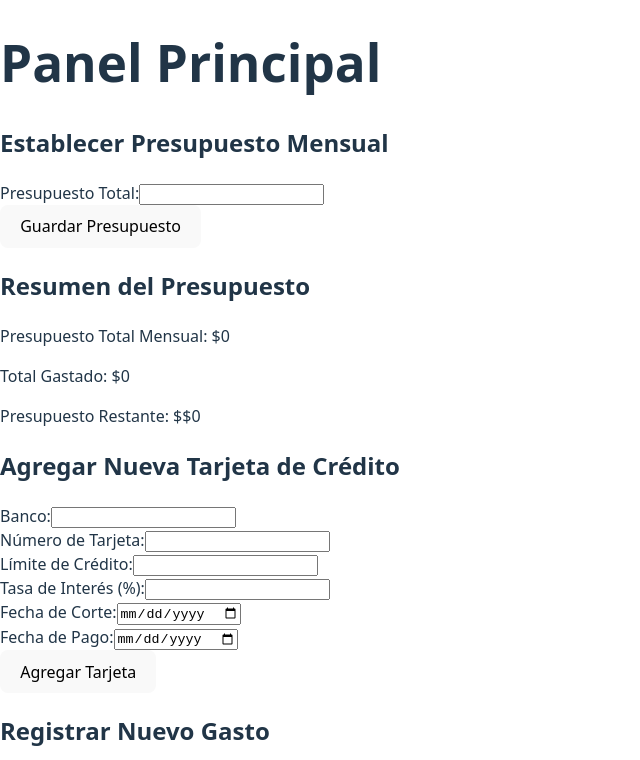
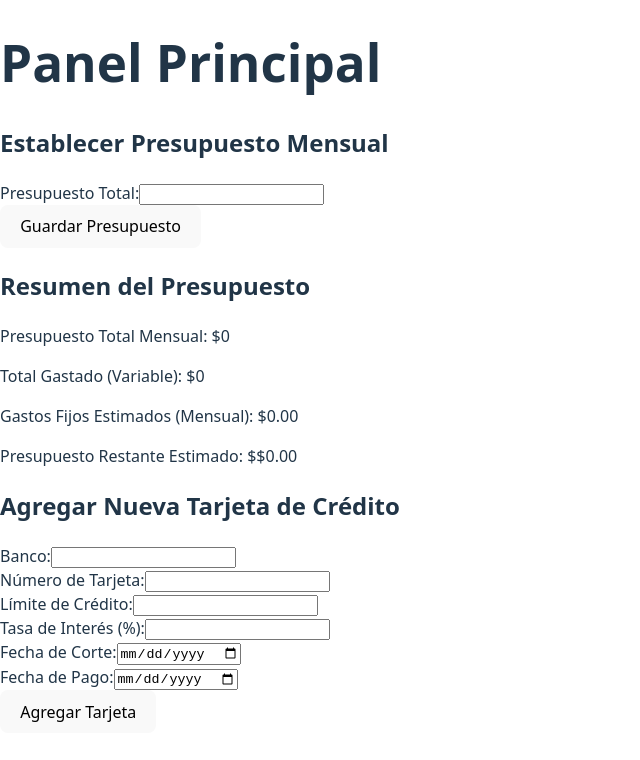
Before and after one commit to hecnavar/Finance_Control, a React (Vite) app: page / in a window 1280 px wide. Shown: the top 760 px of the page, without its empty margins (0-640 px from the left). Built offline with nearby package versions, Linux system fonts and the light colour scheme.

Commit message:
Feat: New frecuently for expenses created

```diff
--- a/src/App.jsx
+++ b/src/App.jsx
@@ -1,3 +1,4 @@
+// src/App.js
 import React, { useState, useEffect } from 'react';
 import HomePage from './pages/HomePage';
 
@@ -6,6 +7,7 @@ function App() {
   const [budget, setBudget] = useState({ total: 0 });
   const [expenses, setExpenses] = useState([]);
   const [totalExpenses, setTotalExpenses] = useState(0);
+  const [estimatedFixedExpenses, setEstimatedFixedExpenses] = useState(0); // Nuevo estado
 
   const addCreditCard = (newCard) => {
     setCreditCards([...creditCards, newCard]);
@@ -23,8 +25,34 @@ function App() {
     return expensesList.reduce((sum, expense) => sum + expense.amount, 0);
   };
 
+  const calculateEstimatedFixedExpenses = (expensesList) => {
+    let totalFixed = 0;
+    expensesList.forEach(expense => {
+      if (expense.isFixed && expense.amount && expense.frequency) {
+        switch (expense.frequency) {
+          case 'weekly':
+            totalFixed += expense.amount * (52 / 12);
+            break;
+          case 'biweekly':
+            totalFixed += expense.amount * (26 / 12);
+            break;
+          case 'monthly':
+            totalFixed += expense.amount;
+            break;
+          case 'bimonthly':
+              totalFixed += expense.amount / 2;
+              break;
+          default:
+            break;
+        }
+      }
+    });
+    return totalFixed;
+  };
+
   useEffect(() => {
     setTotalExpenses(calculateTotalExpenses(expenses));
+    setEstimatedFixedExpenses(calculateEstimatedFixedExpenses(expenses));
   }, [expenses]);
 
   return (
@@ -37,6 +65,7 @@ function App() {
         expenses={expenses}
         onAddExpense={addExpense}
         totalExpenses={totalExpenses}
+        estimatedFixedExpenses={estimatedFixedExpenses}
       />
     </div>
   );
--- a/src/components/AddExpenseForm.jsx
+++ b/src/components/AddExpenseForm.jsx
@@ -116,6 +116,7 @@ function AddExpenseForm({ onAddExpense, creditCards }) {
               <option value="monthly">Mensual</option>
               <option value="weekly">Semanal</option>
               <option value="biweekly">Quincenal</option>
+              <option value="bimonthly">Bimensual</option>
             </select>
           </div>
         )}
--- a/src/components/BudgetOverview.jsx
+++ b/src/components/BudgetOverview.jsx
@@ -1,14 +1,14 @@
 import React from 'react';
 
-function BudgetOverview({ budget, totalExpenses }) {
-  const remainingBudget = budget.total - totalExpenses;
-
+function BudgetOverview({ budget, totalExpenses, estimatedFixedExpenses }) {
+  const remainingBudget = budget.total - totalExpenses - estimatedFixedExpenses;
   return (
     <div>
       <h2>Resumen del Presupuesto</h2>
       <p>Presupuesto Total Mensual: ${budget.total}</p>
-      <p>Total Gastado: ${totalExpenses}</p>
-      <p>Presupuesto Restante: ${remainingBudget >= 0 ? `$${remainingBudget}` : `-$${Math.abs(remainingBudget)}`}</p>
+      <p>Total Gastado (Variable): ${totalExpenses}</p>
+      <p>Gastos Fijos Estimados (Mensual): ${estimatedFixedExpenses.toFixed(2)}</p>
+      <p>Presupuesto Restante Estimado: ${remainingBudget >= 0 ? `$${remainingBudget.toFixed(2)}` : `-$${Math.abs(remainingBudget).toFixed(2)}`}</p>
     </div>
   );
 }
--- a/src/components/ExpenseList.jsx
+++ b/src/components/ExpenseList.jsx
@@ -12,7 +12,11 @@ function ExpenseList({ expenses }) {
             <li key={index}>
               {expense.description} - ${expense.amount} - {expense.date} ({expense.category})
               {expense.creditCardId && ` - Tarjeta: ...${expense.creditCardId.slice(-4)}`}
-              {expense.isFixed && <span style={{ marginLeft: '10px', fontWeight: 'bold', color: 'green' }}>[Fijo]</span>}
+              {expense.isFixed && (
+                <span style={{ marginLeft: '10px', fontWeight: 'bold', color: 'green' }}>
+                  [Fijo{expense.frequency && ` (${expense.frequency})`}]
+                </span>
+              )}
             </li>
           ))}
         </ul>
--- a/src/pages/HomePage.jsx
+++ b/src/pages/HomePage.jsx
@@ -1,3 +1,4 @@
+// src/pages/HomePage.jsx
 import React from 'react';
 import CreditCardList from '../components/CreditCardList';
 import BudgetOverview from '../components/BudgetOverview';
@@ -6,12 +7,12 @@ import AddCreditCardForm from '../components/AddCreditCardForm';
 import BudgetSetupForm from '../components/BudgetSetupForm';
 import AddExpenseForm from '../components/AddExpenseForm';
 
-function HomePage({ addCreditCard, creditCards, budget, onBudgetUpdate, onAddExpense, expenses, totalExpenses }) {
+function HomePage({ addCreditCard, creditCards, budget, onBudgetUpdate, onAddExpense, expenses, totalExpenses, estimatedFixedExpenses }) {
   return (
     <div>
       <h1>Panel Principal</h1>
       <BudgetSetupForm onBudgetUpdate={onBudgetUpdate} />
-      <BudgetOverview budget={budget} totalExpenses={totalExpenses} />
+      <BudgetOverview budget={budget} totalExpenses={totalExpenses} estimatedFixedExpenses={estimatedFixedExpenses} />
       <AddCreditCardForm onAddCreditCard={addCreditCard} />
       <AddExpenseForm onAddExpense={onAddExpense} creditCards={creditCards} />
       <CreditCardList creditCards={creditCards} />
```
